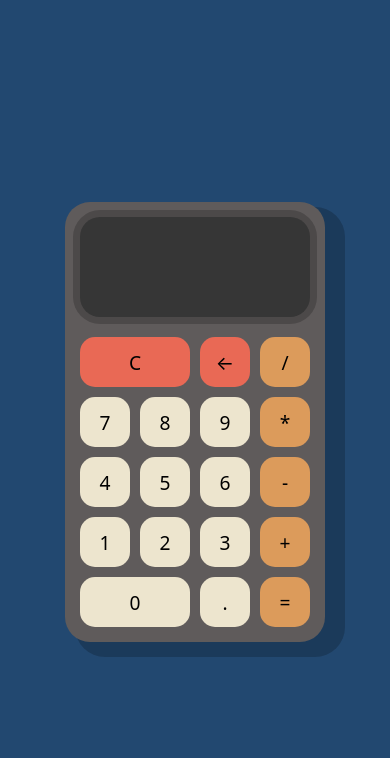
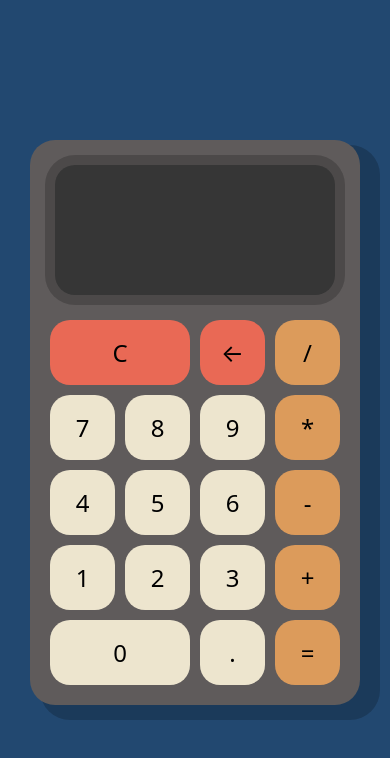
Before and after one commit to MarcuzHX/Calculadora, a plain HTML site: page index.html in a window 390 px wide. Drawn offline with Linux system fonts and the light colour scheme.

Commit message:
Ultima actualización CSS

```diff
--- a/style.css
+++ b/style.css
@@ -100,34 +100,3 @@ button:focus {
 #valor-anterior {
     font-size: 2em;
 }
-
-/* Media Queries para hacer el diseño responsivo */
-
-@media (max-width: 1024px) {
-    .calculadora {
-        grid-template-columns: repeat(4, 60px);
-        grid-template-rows: 120px repeat(5, 60px);
-        padding: 10px;
-    }
-
-    button, .operador, .col-2 {
-        font-size: 1.2em;
-        border-radius: 15px;
-        color: #000000;
-    }
-
-    .display {
-        padding: 10px;
-        margin: 5px 5px 15px;
-        box-shadow: 0px 0px 0px 7px #00000033;
-        overflow-x: auto;
-    }
-
-    #valor-actual {
-        font-size: 1.2em;
-    }
-
-    #valor-anterior {
-        font-size: 1.5em;
-    }
-}
```
